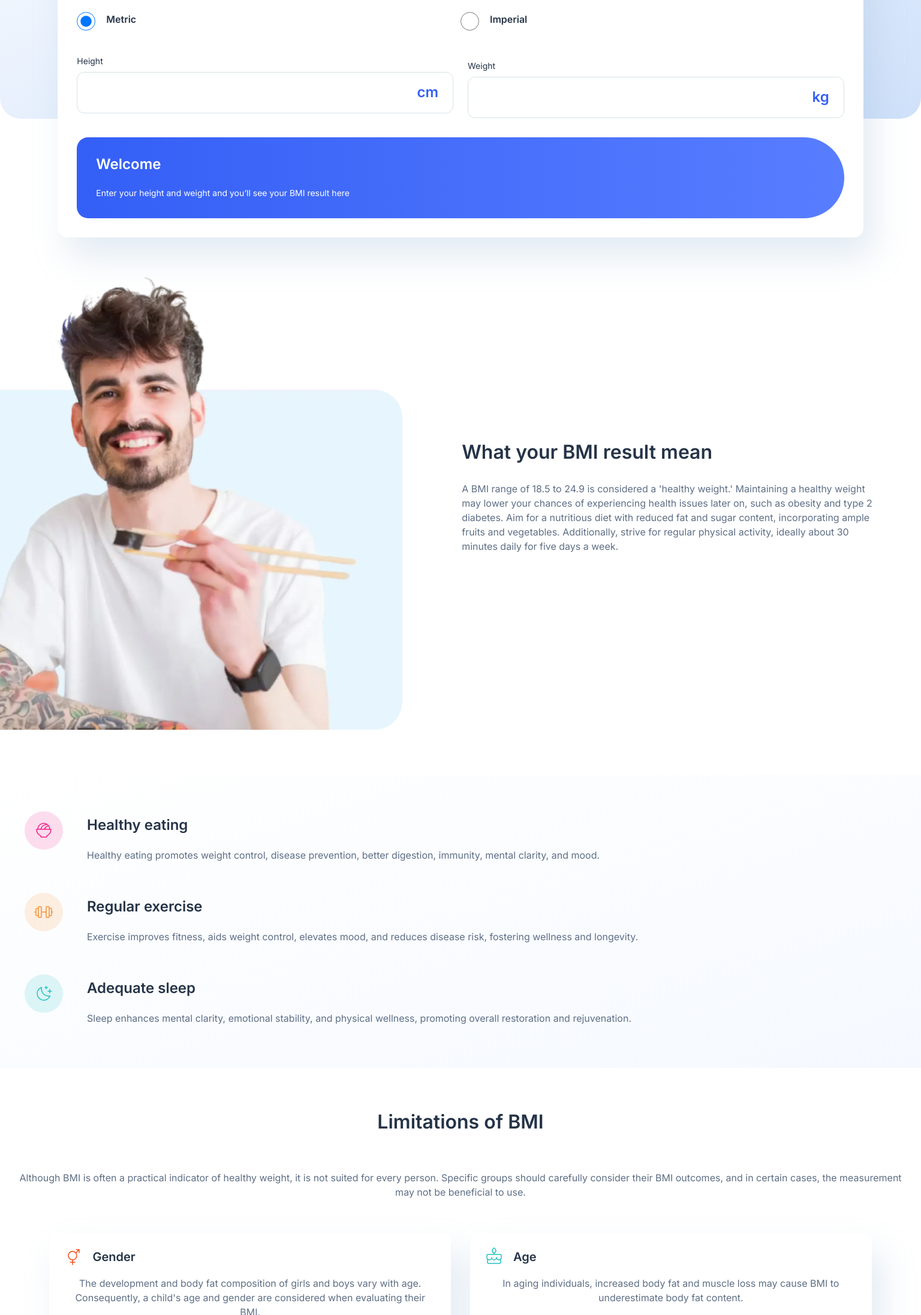
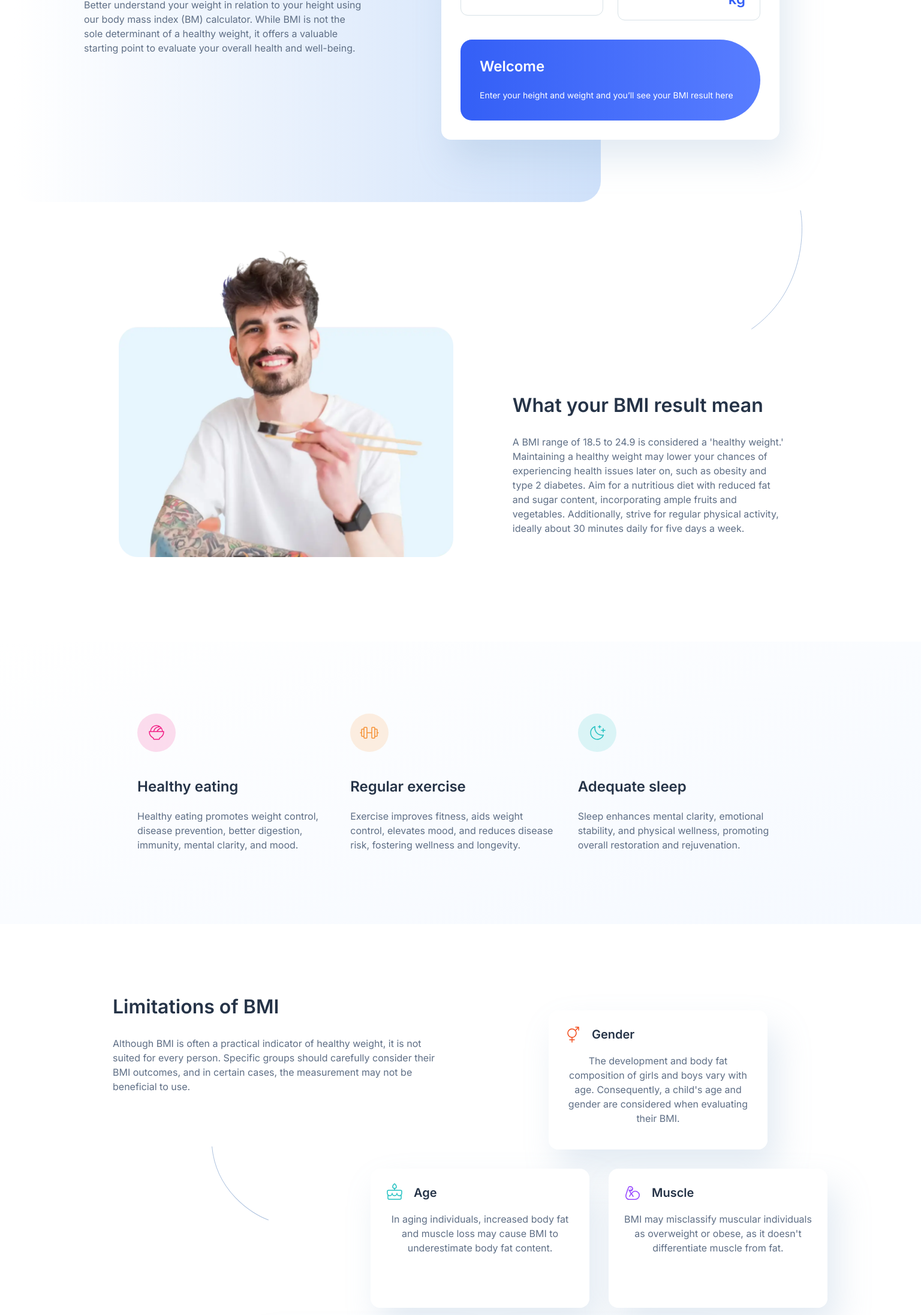
Before and after one commit to ZiadRefaey/BMI-Calculator, a React (Vite) app: page / in a window 1536 px wide. Shown: the part 400-2593 px from the top of the page at 60% size. Built offline with nearby package versions, Linux system fonts and the light colour scheme.

Commit message:
finished project

```diff
--- a/src/BMIExplination.css
+++ b/src/BMIExplination.css
@@ -5,6 +5,7 @@
   justify-content: center;
   gap: 48px;
   flex-direction: column;
+  position: relative;
 }
 .explination-img {
   width: 100%;
@@ -19,6 +20,8 @@
 .explination-body {
   padding: 0px 24px;
   width: 100%;
+  align-self: flex-end;
+  margin-bottom: 40px;
 }
 .explination-title {
   margin-bottom: 32px;
@@ -26,6 +29,9 @@
   font-family: "Inter", sans-serif;
   line-height: 1.1;
   font-weight: 600;
+}
+.curved-left {
+  display: none;
 }
 @media screen and (min-width: 700px) {
   .bmi-explination-container {
@@ -38,3 +44,22 @@
     gap: 75px;
   }
 }
+@media screen and (min-width: 1300px) {
+  .bmi-explination-container {
+    /* padding: 65px 140px 0px 140px; */
+    padding: 65px 0px;
+    width: 100%;
+    max-width: 1140px;
+    margin: 0px;
+    margin: auto;
+    gap: 75px;
+  }
+  .curved-left {
+    width: 85px;
+    height: 200px;
+    display: inline;
+    position: absolute;
+    top: 13px;
+    right: 0;
+  }
+}
--- a/src/BMIExplination.jsx
+++ b/src/BMIExplination.jsx
@@ -1,11 +1,16 @@
 import "./index.css";
 import "./BMIexplination.css";
-
+import CurvedLeft from "./assets/images/pattern-curved-line-left.svg";
 import explination from "./assets/images/image-man-eating.webp";
 export default function BMIExplination() {
   return (
     <>
       <section className="bmi-explination-container">
+        <img
+          src={CurvedLeft}
+          alt="Curved line to the left"
+          className="curved-left"
+        />
         <div className="imgimg">
           <div className="explination-img">
             <img src={explination} alt="A guy eating sushi"></img>
--- a/src/BMIForm.jsx
+++ b/src/BMIForm.jsx
@@ -1,4 +1,4 @@
-import { useState, useEffect } from "react";
+import { useState, useEffect, useRef } from "react";
 
 import "./hero.css";
 export default function BMIForm({
@@ -17,6 +17,19 @@ export default function BMIForm({
   const [imperialHeightIn, setImperialHeightIn] = useState("");
   const [imperialWeightSt, setImperialWeightSt] = useState("");
   const [imperialWeightLbs, setImperialWeightLbs] = useState("");
+  const inputRef = {
+    metricH: useRef(null),
+    metricW: useRef(null),
+    imperialFt: useRef(null),
+    imperialIn: useRef(null),
+    imperialSt: useRef(null),
+    imperialLb: useRef(null),
+  };
+  function handleParentClick(inputName) {
+    if (inputRef[inputName].current) {
+      inputRef[inputName].current.focus();
+    }
+  }
   let imperialWeight = imperialWeightSt * 14 + imperialWeightLbs;
   let imperialHeight = imperialHeightFt * 12 + imperialHeightIn;
   useEffect(
@@ -101,7 +114,10 @@ export default function BMIForm({
                     Height
                   </label>
 
-                  <div className="input-container ">
+                  <div
+                    className="input-container "
+                    onClick={() => handleParentClick("metricH")}
+                  >
                     <input
                       className="heading-m gunmetal"
                       type="number"
@@ -112,6 +128,7 @@ export default function BMIForm({
                           metricWeight / (metricHeight * metricHeight);
                       }}
                       id="height"
+                      ref={inputRef.metricH}
                     />
                     <p className="heading-m metric-unit">cm</p>
                   </div>
@@ -124,7 +141,10 @@ export default function BMIForm({
                   >
                     Weight
                   </label>
-                  <div className="input-container">
+                  <div
+                    className="input-container"
+                    onClick={() => handleParentClick("metricW")}
+                  >
                     <input
                       value={metricWeight}
                       onChange={(e) => {
@@ -135,6 +155,7 @@ export default function BMIForm({
                       className="heading-m gunmetal"
                       type="number"
                       id="metric-weight"
+                      ref={inputRef.metricW}
                     />
                     <p className="heading-m metric-unit">kg</p>
                   </div>
@@ -153,7 +174,10 @@ export default function BMIForm({
                     Height
                   </label>
                   <div className="input-imperial">
-                    <div className="input-container ">
+                    <div
+                      className="input-container "
+                      onClick={() => handleParentClick("imperialFt")}
+                    >
                       <input
                         value={imperialHeightFt}
                         onChange={(e) => {
@@ -162,10 +186,14 @@ export default function BMIForm({
                         className="heading-m gunmetal"
                         type="number"
                         id="imperial-height-ft"
+                        ref={inputRef.imperialFt}
                       />
                       <p className="heading-m metric-unit">ft</p>
                     </div>
-                    <div className="input-container">
+                    <div
+                      className="input-container"
+                      onClick={() => handleParentClick("imperialIn")}
+                    >
                       <input
                         value={imperialHeightIn}
                         onChange={(e) => {
@@ -174,6 +202,7 @@ export default function BMIForm({
                         className="heading-m gunmetal"
                         type="number"
                         id="imperial-height-in"
+                        ref={inputRef.imperialIn}
                       />
                       <p className="heading-m metric-unit">in</p>
                     </div>
@@ -188,7 +217,10 @@ export default function BMIForm({
                     Weight
                   </label>
                   <div className="input-imperial">
-                    <div className="input-container">
+                    <div
+                      className="input-container"
+                      onClick={() => handleParentClick("imperialSt")}
+                    >
                       <input
                         value={imperialWeightSt}
                         onChange={(e) => {
@@ -197,10 +229,14 @@ export default function BMIForm({
                         className="heading-m gunmetal"
                         type="number"
                         id="imperial-weight-st"
+                        ref={inputRef.imperialSt}
                       />
                       <p className="heading-m metric-unit">st</p>
                     </div>
-                    <div className="input-container">
+                    <div
+                      className="input-container"
+                      onClick={() => handleParentClick("imperialLb")}
+                    >
                       <input
                         value={imperialWeightLbs}
                         onChange={(e) => {
@@ -209,6 +245,7 @@ export default function BMIForm({
                         className="heading-m gunmetal"
                         type="number"
                         id="imperial-weight-lbs"
+                        ref={inputRef.imperialLb}
                       />
                       <p className="heading-m metric-unit">lbs</p>
                     </div>
--- a/src/Hero.css
+++ b/src/Hero.css
@@ -12,7 +12,7 @@
   text-align: center;
   border-bottom-left-radius: 35px;
   border-bottom-right-radius: 35px;
-  background-image: linear-gradient(to bottom right, #fff, #cfe1fa);
+  background-image: linear-gradient(to right, #fff, #cfe1fa);
   position: relative;
 }
 .hero-header {
@@ -61,7 +61,6 @@
 .radio-button {
   width: 128px;
   width: 100%;
-
   display: flex;
   align-items: start;
   justify-content: start;
@@ -102,6 +101,11 @@
   width: 100%;
   border-radius: 12px;
   border: 1px solid var(--Borders);
+  transition: 0.1s all;
+  cursor: pointer;
+}
+.input-container:hover {
+  border: 1px solid var(--Blue);
 }
 .body-label {
   margin-bottom: 8px;
@@ -115,6 +119,11 @@
   font-size: 24px;
   width: 100%;
   max-width: 173px;
+  cursor: pointer;
+}
+input::-webkit-outer-spin-button,
+input::-webkit-inner-spin-button {
+  display: none;
 }
 .bmi-results {
   background-image: linear-gradient(to right, #345ff6, #587dff);
@@ -226,3 +235,32 @@
     text-align: start;
   }
 }
+@media screen and (min-width: 1300px) {
+  .hero {
+    height: 737px;
+    width: 978px;
+    margin-left: 24px;
+    padding: 75px 298px 200px 116px;
+    align-items: start;
+    justify-content: start;
+    text-align: start;
+    gap: 127px;
+  }
+  .bmi-calculator {
+    left: 712px;
+    top: 167px;
+    width: 564px;
+  }
+  .hero-header h1 {
+    width: 100%;
+  }
+  .hero-header p {
+    max-width: 465px;
+    font-size: 1rem !important;
+  }
+  .logo {
+    width: 64px;
+    height: 64px;
+    padding: 0px;
+  }
+}
--- a/src/Limitations.css
+++ b/src/Limitations.css
@@ -5,6 +5,7 @@
   align-items: center;
   flex-direction: column;
   gap: 32px;
+  position: relative;
 }
 .limitations-container h3 {
   margin-bottom: 32px;
@@ -67,3 +68,47 @@
     min-height: 232px;
   }
 }
+@media screen and (min-width: 1300px) {
+  .limitations-container {
+    margin: auto;
+    max-width: 1160px;
+    padding: 120px 0px;
+    justify-content: space-between;
+    align-items: start;
+    flex-direction: row;
+  }
+  .limitations-text {
+    text-align: start;
+    min-width: 564px;
+  }
+  .limitations-cards-container {
+    margin-top: 24px;
+    min-width: 961px;
+    flex-direction: column;
+    align-items: end;
+    margin-left: -366px;
+  }
+  .limit-container {
+    width: 365px;
+    min-height: 232px;
+  }
+  .limitations-group-2,
+  .limitations-group-3 {
+    display: flex;
+    align-items: center;
+    justify-content: center;
+    gap: 32px;
+    flex-direction: row;
+  }
+  .limitations-group-1 {
+    margin-right: 100px;
+  }
+  .limitations-group-3 {
+    margin-right: 200px;
+  }
+  .curved-right {
+    position: absolute;
+    left: 165px;
+    top: 371px;
+  }
+}
--- a/src/Limitations.jsx
+++ b/src/Limitations.jsx
@@ -4,6 +4,9 @@ import age from "./assets/images/icon-age.svg";
 import muscle from "./assets/images/icon-muscle.svg";
 import pregnancy from "./assets/images/icon-pregnancy.svg";
 import race from "./assets/images/icon-race.svg";
+import CurvedRight from "./assets/images/pattern-curved-line-right.svg";
+
+import { useEffect, useState } from "react";
 const limitations = [
   {
     id: 1,
@@ -60,9 +63,10 @@ function Limit({ icon, title, description }) {
   );
 }
 export default function Limitations() {
-  return (
-    <>
+  const [windowWidth, setWindowWidth] = useState(window.innerWidth);
+  const SmallScreenComponent = (
     <section className="limitations-container">
+      <div className="limitations-text">
         <h3 className="gunmetal heading-i">Limitations of BMI</h3>
         <p className="electricblue body-m limitations-description">
           Although BMI is often a practical indicator of healthy weight, it is
@@ -70,6 +74,7 @@ export default function Limitations() {
           their BMI outcomes, and in certain cases, the measurement may not be
           beneficial to use.
         </p>
+      </div>
       <div className="limitations-cards-container">
         {limitations.map((limit) => (
           <Limit
@@ -81,6 +86,75 @@ export default function Limitations() {
         ))}
       </div>
     </section>
-    </>
+  );
+  const LargeScreenComponent = (
+    <section className="limitations-container">
+      <img
+        src={CurvedRight}
+        alt="Curved line to the right"
+        className="curved-right"
+      />
+      <div className="limitations-text">
+        <h3 className="gunmetal heading-i">Limitations of BMI</h3>
+        <p className="electricblue body-m limitations-description">
+          Although BMI is often a practical indicator of healthy weight, it is
+          not suited for every person. Specific groups should carefully consider
+          their BMI outcomes, and in certain cases, the measurement may not be
+          beneficial to use.
+        </p>
+      </div>
+      <div className="limitations-cards-container">
+        <div className="limitations-group-1">
+          <Limit
+            icon={limitations[0].icon}
+            title={limitations[0].title}
+            description={limitations[0].description}
+          />
+        </div>
+
+        <div className="limitations-group-2">
+          <Limit
+            icon={limitations[1].icon}
+            title={limitations[1].title}
+            description={limitations[1].description}
+          />
+
+          <Limit
+            icon={limitations[2].icon}
+            title={limitations[2].title}
+            description={limitations[2].description}
+          />
+        </div>
+
+        <div className="limitations-group-3">
+          <Limit
+            icon={limitations[3].icon}
+            title={limitations[3].title}
+            description={limitations[3].description}
+          />
+
+          <Limit
+            icon={limitations[4].icon}
+            title={limitations[4].title}
+            description={limitations[4].description}
+          />
+        </div>
+      </div>
+    </section>
+  );
+
+  useEffect(() => {
+    const handleResize = () => {
+      setWindowWidth(window.innerWidth);
+    };
+
+    window.addEventListener("resize", handleResize);
+
+    return () => {
+      window.removeEventListener("resize", handleResize);
+    };
+  }, []);
+  return (
+    <>{windowWidth < 1300 ? SmallScreenComponent : LargeScreenComponent}</>
   );
 }
--- a/src/Tips.css
+++ b/src/Tips.css
@@ -1,14 +1,16 @@
 .tips-container {
   margin-top: 71.61px;
   padding: 56px 20px;
+
+  background-image: linear-gradient(to bottom right, #fff, #f5f9ff);
+}
+.tips-cards-container {
   display: flex;
   align-items: center;
   justify-content: center;
   flex-direction: column;
   gap: 40px;
-  background-image: linear-gradient(to bottom right, #fff, #f5f9ff);
 }
-
 .tip-img-container {
   width: 64px;
   height: 64px;
@@ -38,8 +40,26 @@
     justify-content: center;
     gap: 40px;
   }
-  .imgimg {
-    align-self: center;
-    height: 100%;
+}
+@media screen and (min-width: 1200px) {
+  .tips-cards-container {
+    padding: 60px 41px;
+    display: flex;
+    align-items: center;
+    justify-content: center;
+    flex-direction: row;
+    max-width: 1160px;
+    margin: auto;
+    gap: 32px;
+  }
+  .tip-container {
+    flex-direction: column;
+    align-items: start;
+    justify-content: center;
+    gap: 45px;
+  }
+  .tip-img-container {
+    padding: 0;
+    margin: 0;
   }
 }
--- a/src/Tips.jsx
+++ b/src/Tips.jsx
@@ -22,6 +22,7 @@ export default function Tips() {
   return (
     <>
       <div className="tips-container">
+        <div className="tips-cards-container">
           <Tip img={eating} title={"Healthy eating"}>
             Healthy eating promotes weight control, disease prevention, better
             digestion, immunity, mental clarity, and mood.
@@ -35,6 +36,7 @@ export default function Tips() {
             wellness, promoting overall restoration and rejuvenation.
           </Tip>
         </div>
+      </div>
     </>
   );
 }
```
Lines whose indentation alone changed are shown as unchanged.
